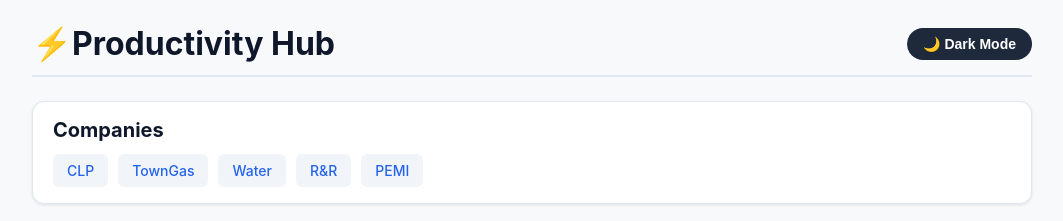
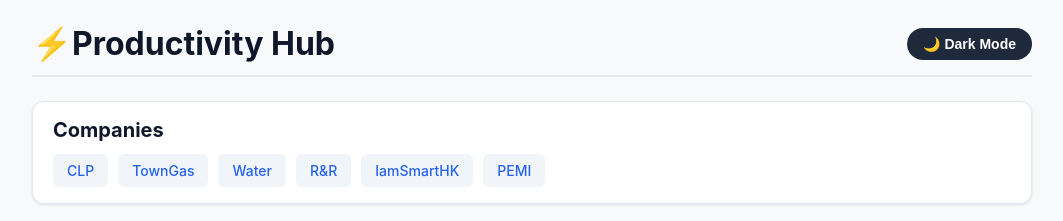
Before and after one commit to lofan/HKJQV, a plain HTML site: page productivity.html in a window 1280 px wide. Shown: the top 221 px of the page, without its empty margins (108-1171 px from the left). Drawn offline with Linux system fonts and the light colour scheme.

Commit message:
Update productivity.html

```diff
--- a/productivity.html
+++ b/productivity.html
@@ -168,7 +168,7 @@
         <a href="https://eservice.towngas.com/en/Home/Index" target="_blank">TownGas</a>
         <a href="https://www.wsd.gov.hk/en/customer-services/manage-account-and-water-bills/water-bills/index.html" target="_blank">Water</a>
         <a href="https://ebill2.rvd.gov.hk/app/ebill/?locale=en" target="_blank">R&R</a>
-
+<a href="https://www.iamsmart.gov.hk/en/" target="_blank">IamSmartHK</a>
         <a href="https://www.pemi.com/" target="_blank">PEMI</a>
 
       </div>
```
